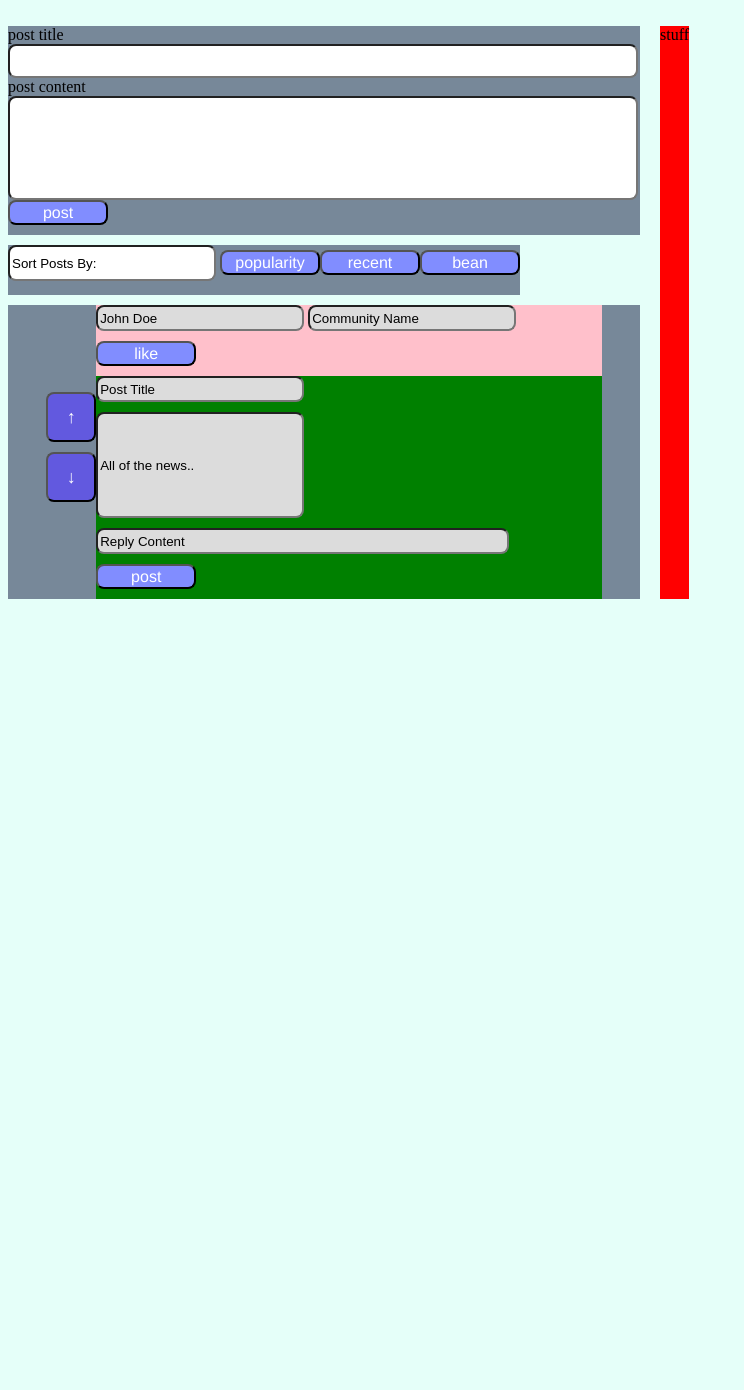
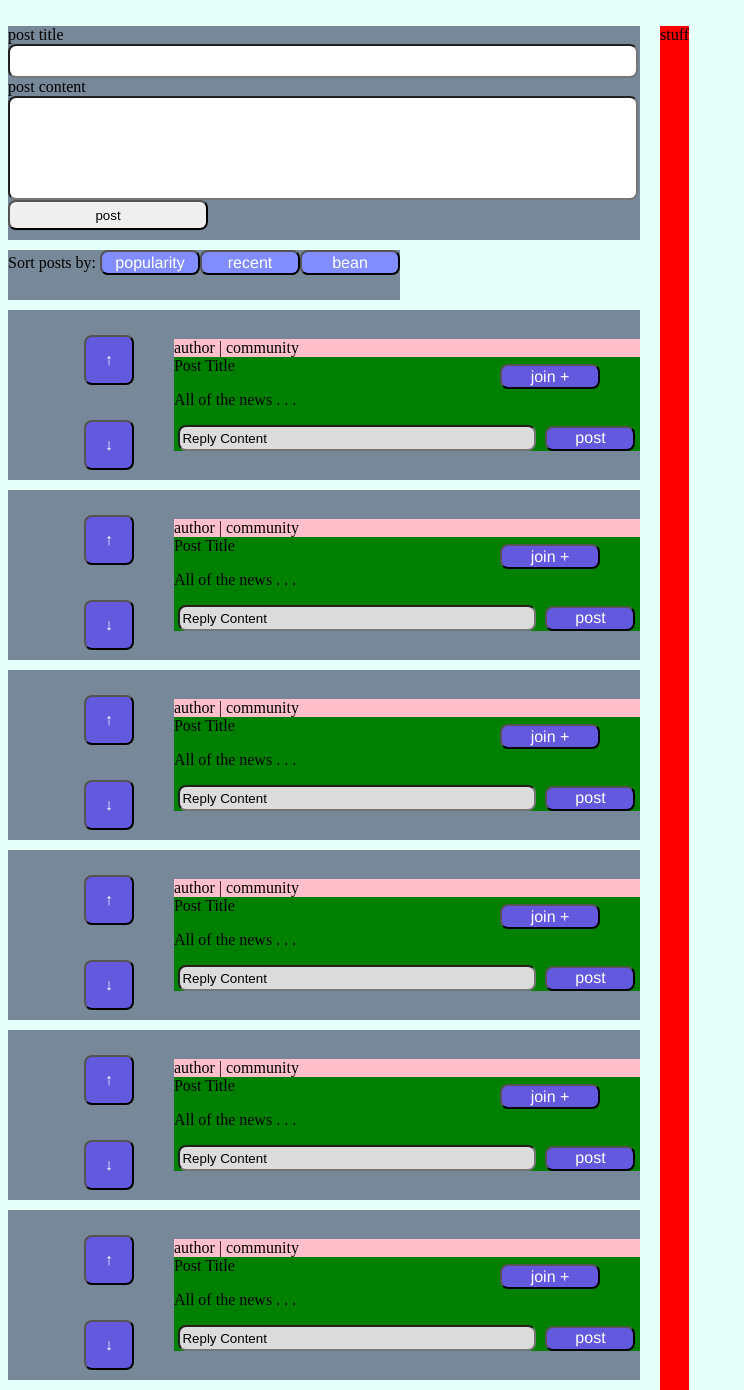
Before and after one commit to PFSDevTeam/kaffeeklatsch, a Flask app: page /feed in a window 1280 px wide. Shown: the part 187-1577 px from the top of the page, without its empty margins (0-744 px from the left). Before the commit the page ends 786 px from the top, so only its background shows below. Run offline with Flask 2, Linux system fonts and the light colour scheme; some libraries are stand-ins or nearby versions.

Commit message:
added css styling

```diff
--- a/app.py
+++ b/app.py
@@ -72,6 +72,7 @@ def feed():
   sortPostForm = SortPostForm()
   replyForm = ReplyForm()
   makePostForm = MakePostForm()
+  # load posts here
   return render_template('feed.html', makePostForm=makePostForm, sortPostForm=sortPostForm, replyForm=replyForm)
 
 if __name__ == "__main__":
--- a/forms/ReplyForm.py
+++ b/forms/ReplyForm.py
@@ -4,12 +4,12 @@ from wtforms import StringField, SubmitField
 class ReplyForm(FlaskForm):
 
     post = SubmitField('post')
-    like = SubmitField('like')
-    ownerName = StringField('owner name', default='John Doe')
-    communityInfo = StringField('community', default='Community Name')
-    userInfo = StringField('user', default='User Info')
-    postTitle = StringField('post', default='Post Title')
-    ownerContent = StringField('owner', default='All of the news..')
+    join = SubmitField('join +')
+    # ownerName = StringField('owner name', default='John Doe')
+    # communityInfo = StringField('community', default='Community Name')
+    # userInfo = StringField('user', default='User Info')
+    # postTitle = StringField('post', default='Post Title')
+    # ownerContent = StringField('owner', default='All of the news..')
     replyContent = StringField('reply', default='Reply Content')
     upArrow = SubmitField('↑')
     downArrow = SubmitField('↓')
--- a/forms/SortPostForm.py
+++ b/forms/SortPostForm.py
@@ -2,8 +2,6 @@ from flask_wtf import FlaskForm
 from wtforms import StringField, SubmitField
 
 class SortPostForm(FlaskForm):
-    x = 'Sort Posts By:'
-    postContent = StringField('sort', default='Sort Posts By: ')
     popularity = SubmitField('popularity')
     recent = SubmitField('recent')
     bean = SubmitField('bean')
--- a/static/css/post.css
+++ b/static/css/post.css
@@ -3,6 +3,22 @@
     display: flex;
     justify-content: center;
     align-items: center;
+    margin-bottom: 10px;
+}
+
+.post-wrapper .button {
+    width: 100px;
+    height: 25px;
+    background-color: green;
+    border-radius: 8px;
+    background-color: #6259df;
+    font-size: medium;
+    color: white;
+}
+
+.post-wrapper .vote-panel input {
+    width: 50px;
+    height: 50px;
 }
 
 .post-wrapper .vote-panel{
@@ -19,14 +35,28 @@
     background-color: green;
 }
 
+.post-panel .post-panel__reply-line {
+    display: flex;
+    justify-content: center;
+    align-items: center;
+}
+
+.post-wrapper .post-panel #replyContent {
+    width: 350px;
+    margin: auto;
+}
+
+.post-wrapper .post-panel #post {
+    width: 90px;
+    margin: auto;
+}
+
 .post-panel__top-line {
     background-color: pink;
 }
 
 #ownerName {
-    /* width: 300px; */
     height: 20px;
-    /* position: absolute; */
     top: 285px;
     left: 150px;
     border-radius: 8px;
@@ -35,9 +65,7 @@
 }
 
 #communityInfo {
-    /* width: 300px; */
     height: 20px;
-    /* position: absolute; */
     top: 285px;
     left: 500px;
     border-radius: 8px;
@@ -45,9 +73,7 @@
 }
 
 .post-wrapper #postTitle {
-    /* width: 650px; */
     height: 20px;
-    /* position: absolute; */
     top: 320px;
     left: 150px;
     border-radius: 8px;
@@ -55,9 +81,7 @@
 }
 
 #ownerContent {
-    /* width: 650px; */
     height: 100px;
-    /* position: absolute; */
     top: 355px;
     left: 150px;
     background-color: gainsboro;
@@ -66,62 +90,7 @@
 #replyContent {
     width: 80%;
     height: 20px;
-    /* position: absolute; */
     top: 470px;
     left: 150px;
     background-color: gainsboro;
 }
-
-#post {
-    width: 100px;
-    height: 25px;
-    /* position: absolute; */
-    top: 470px;
-    left: 830px;
-    border-radius: 8px;
-    background-color: #818DFF;
-    font-family: "Helvetica Neue", "Arial", sans-serif;
-    font-size: medium;
-    color: white;
-}
-
-#like {
-    width: 100px;
-    height: 25px;
-    /* position: absolute; */
-    top: 285px;
-    left: 830px;
-    border-radius: 8px;
-    background-color: #818DFF;
-    font-family: "Helvetica Neue", "Arial", sans-serif;
-    font-size: medium;
-    color: white;
-}
-
-#upArrow {
-    width: 50px;
-    height: 50px;
-    /* position: absolute; */
-    top: 300px;
-    left: 50px;
-    border-radius: 8px;
-    background-color: #6259df;
-    font-family: "Helvetica Neue", "Arial", sans-serif;
-    font-size: large;
-    font-weight: bold;
-    color: white;
-}
-
-#downArrow {
-    width: 50px;
-    height: 50px;
-    /* position: absolute; */
-    top: 430px;
-    left: 50px;
-    border-radius: 8px;
-    background-color: #6259df;
-    font-family: "Helvetica Neue", "Arial", sans-serif;
-    font-size: large;
-    font-weight: bold;
-    color: white;
-}
--- a/templates/feed.html
+++ b/templates/feed.html
@@ -3,7 +3,7 @@
 <!-- imports -->
 {% import 'make_post.html' as makePostTemplate %}
 {% import 'sort_post.html' as sortPostTemplate %}
-{% import 'post.html' as replyTemplate %}
+{% import 'random_component.html' as rando_component %}
 {% block addedCSS %}
  <link
       rel="stylesheet"
@@ -35,8 +35,13 @@
                 <form method="POST">
                     {{ makePostTemplate.make_post(makePostForm) }}
                     {{ sortPostTemplate.sort_post(sortPostForm) }}
-                    {{ replyTemplate.post(replyForm) }}
                 </form>
+                {{ rando_component.rando_component(replyForm) }}
+                {{ rando_component.rando_component(replyForm) }}
+                {{ rando_component.rando_component(replyForm) }}
+                {{ rando_component.rando_component(replyForm) }}
+                {{ rando_component.rando_component(replyForm) }}
+                {{ rando_component.rando_component(replyForm) }}
                 <!--display the available posts below-->
                 <!--post loop-->
                 <!--post macros pulled in-->
@@ -50,3 +55,12 @@
     </body>
     </div>
     {% endblock %}
+
+                    <!-- <form method="POST">
+                    {{ sortPostTemplate.sort_post(sortPostForm) }}
+                    {{ replyTemplate.post(replyForm) }}
+                </form>
+                <form method="POST">
+                    {{ sortPostTemplate.sort_post(sortPostForm) }}
+                    {{ replyTemplate.post(replyForm) }}
+                </form> -->
--- a/templates/post.html
+++ b/templates/post.html
@@ -1,28 +1,27 @@
-{% macro post(replyForm) %}
+{% macro post(replyForm, postObject) %}
 <link rel="stylesheet" href="{{ url_for('static', filename='css/post.css') }}" />
 <div class="post-wrapper">
 
     <!--left panel : up and down buttons-->
     <div class="vote-panel">
-        {{ replyForm.upArrow(class="vote-button") }}
-        {{ replyForm.downArrow(class="vote-button") }}
+        {{ replyForm.upArrow(class="vote-button button") }}
+        {{ replyForm.downArrow(class="vote-button button") }}
     </div>
     <!--right panel: post content-->
     <div class="post-panel">
         <div class="post-panel__top-line">
-            {{ replyForm.ownerName(class="owner-name") }}
-            {{ replyForm.communityInfo(class="community-content") }}
-            {{ replyForm.like() }}
+            <span class="owner-name">author</span> | <span class="community-content">community</span>
+            {{ replyForm.join(class="button") }}
         </div>
         <div class="post-panel__title-line">
-            {{ replyForm.postTitle(class="post-content") }}
+            <span class="post-title">Post Title</span>
         </div>
         <div class="post-panel__post-content">
-            {{ replyForm.ownerContent(class="owner-content") }}
+            <p class="post-content">All of the news . . .</p>
         </div>
         <div class="post-panel__reply-line">
             {{ replyForm.replyContent(class="reply-content") }}
-            {{ replyForm.post() }}
+            {{ replyForm.post(class="button") }}
         </div>
     </div>
 
--- /dev/null
+++ b/templates/random_component.html
@@ -0,0 +1,6 @@
+{% macro rando_component(replyForm) %}
+    {% import 'post.html' as replyTemplate %}
+    <form method="POST">
+        {{ replyTemplate.post(replyForm) }}
+    </form>
+{% endmacro %}
--- a/templates/sort_post.html
+++ b/templates/sort_post.html
@@ -1,6 +1,6 @@
 {% macro sort_post(sortPostForm) %}
 <link rel="stylesheet" href="{{ url_for('static', filename='css/make_post.css') }}" />
 <div class="sort-post-wrapper">
-    {{ sortPostForm.postContent(class="post-content") }} {{ sortPostForm.popularity() }}{{ sortPostForm.recent() }}{{ sortPostForm.bean() }}
+    <label>Sort posts by:</label> {{ sortPostForm.popularity() }}{{ sortPostForm.recent() }}{{ sortPostForm.bean() }}
 </div>
 {% endmacro %}
```
